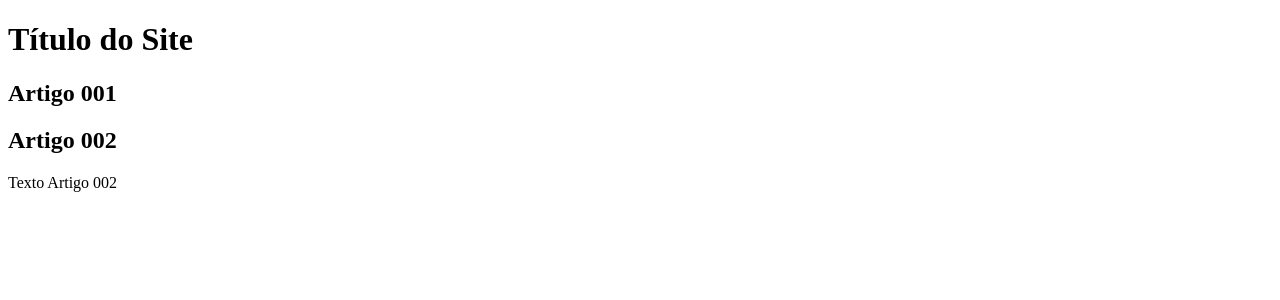
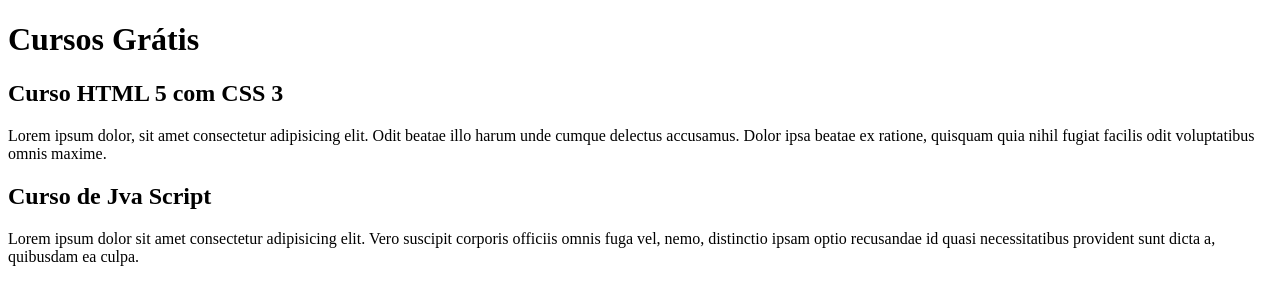
Before and after one commit to YgorFelix/projeto-site, a plain HTML site: page index.html in a window 1280 px wide. Drawn offline with Linux system fonts and the light colour scheme.

Commit message:
comecei a escrever o conteúdo

```diff
--- a/index.html
+++ b/index.html
@@ -8,15 +8,15 @@
 <body>
     <main>
         <header>
-            <h1>Título do Site</h1>
+            <h1>Cursos Grátis</h1>
         </header>
         <article>
-            <h2>Artigo 001</h2>
-            <p></p>
+            <h2>Curso HTML 5 com CSS 3</h2>
+            <p>Lorem ipsum dolor, sit amet consectetur adipisicing elit. Odit beatae illo harum unde cumque delectus accusamus. Dolor ipsa beatae ex ratione, quisquam quia nihil fugiat facilis odit voluptatibus omnis maxime.</p>
         </article>
         <article>
-            <h2>Artigo 002</h2>
-            <p>Texto Artigo 002</p>
+            <h2>Curso de Jva Script</h2>
+            <p>Lorem ipsum dolor sit amet consectetur adipisicing elit. Vero suscipit corporis officiis omnis fuga vel, nemo, distinctio ipsam optio recusandae id quasi necessitatibus provident sunt dicta a, quibusdam ea culpa.</p>
         </article>
     </main>
 
```
